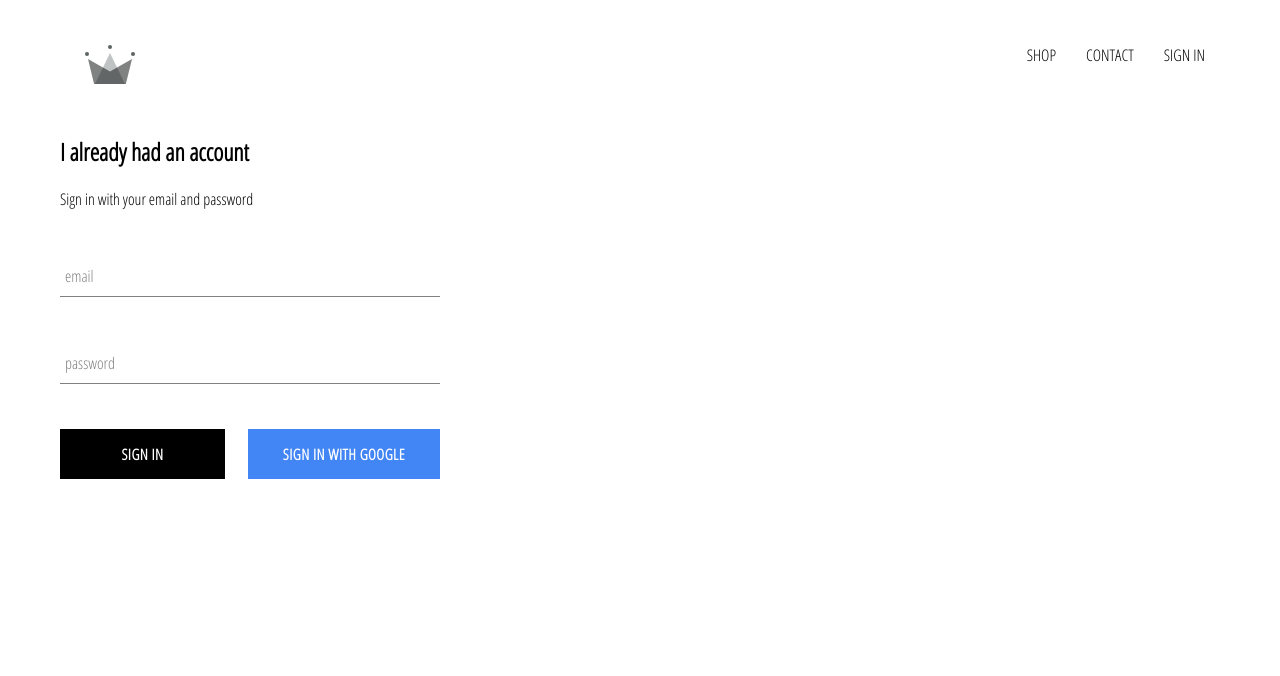
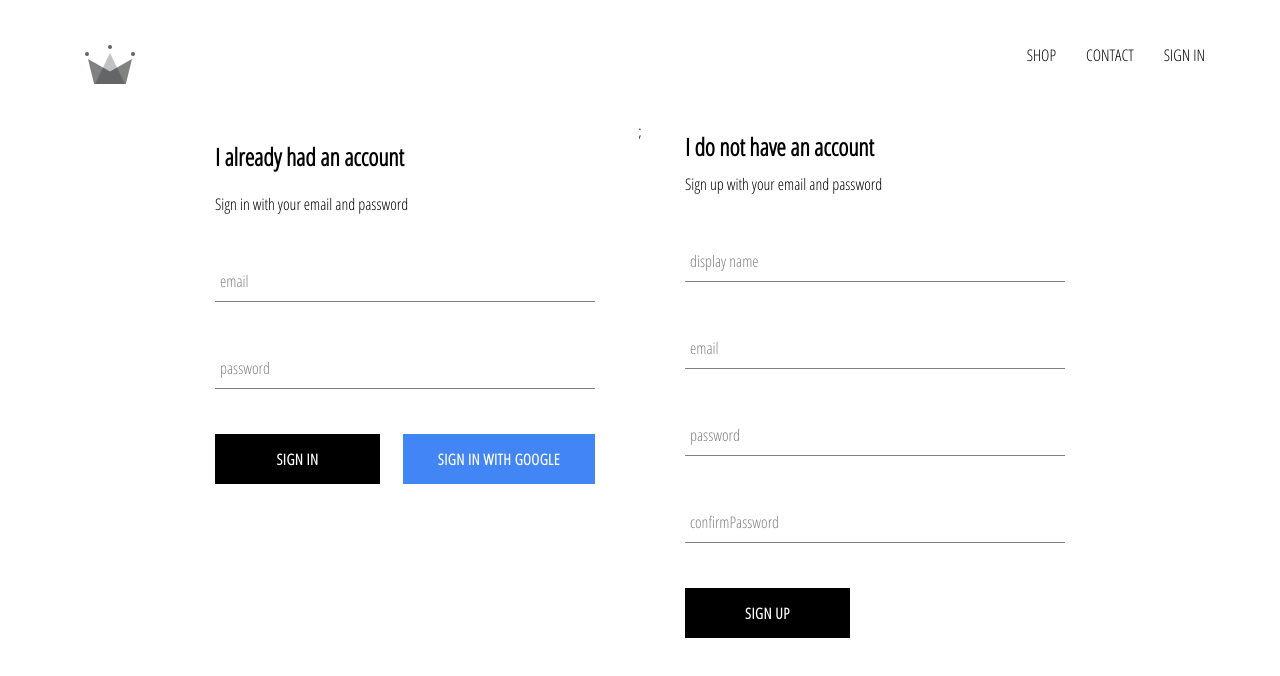
Before and after one commit to Angieduong7/Angie-Clothes-Boutique, a React (Create React App) app: page /signin in a window 1280 px wide. Shown: the top 676 px of the page. Built offline with nearby package versions, Linux system fonts and the light colour scheme; no server answers.

Commit message:
implemented firebase utils to store authenticated users into firebase database

```diff
--- a/src/App.js
+++ b/src/App.js
@@ -7,7 +7,7 @@
 import Header from './components/header/header.component';
 import SignInAndSignUpPage from './pages/sign-in-and-sign-up/sign-in-and-sign-up.component';
 
-import { auth } from './fire-base/firebase.utils';
+import { auth, createUserProfileDocument } from './fire-base/firebase.utils';
 
 class App extends React.Component {
   constructor() {
@@ -21,9 +21,22 @@
   unsubscribeFromAuth = null;
 
   componentDidMount() {
-    this.unsubscribeFromAuth = auth.onAuthStateChanged((user) =>
-      this.setState({ currentUser: user })
-    );
+    this.unsubscribeFromAuth = auth.onAuthStateChanged(async (userAuth) => {
+      if (userAuth) {
+        const userRef = await createUserProfileDocument(userAuth);
+
+        userRef.onSnapshot((snapShot) => {
+          this.setState({
+            currentUser: {
+              id: snapShot.id,
+              ...snapShot.data(),
+            },
+          });
+        });
+      } else {
+        this.setState({ currentUser: userAuth });
+      }
+    });
   }
 
   componentWillUnmount() {
--- /dev/null
+++ b/src/components/sign-up/sign-up.component.jsx
@@ -0,0 +1,104 @@
+import React from 'react';
+
+import FormInput from '../form-input/form-input.component';
+
+import CustomButton from '../custom-button/custom-button.component';
+
+import {
+  auth,
+  createUserProfileDocument,
+} from '../../fire-base/firebase.utils';
+
+import './sign-up.style.scss';
+
+class SignUp extends React.Component {
+  constructor() {
+    super();
+
+    this.state = {
+      displayName: '',
+      email: '',
+      password: '',
+      confirmPassword: '',
+    };
+  }
+
+  handleSubmit = async (e) => {
+    e.preventDefault();
+    const { displayName, email, password, confirmPassword } = this.state;
+
+    if (password !== confirmPassword) {
+      alert(`Password don't match`);
+      return;
+    }
+    try {
+      const { user } = await auth.createUserWithEmailAndPassword(
+        email,
+        password
+      );
+
+      await createUserProfileDocument(user, { displayName });
+
+      this.setState({
+        displayName: '',
+        email: '',
+        password: '',
+        confirmPassword: '',
+      });
+    } catch (error) {
+      console.log(error);
+    }
+  };
+
+  handleChange = (e) => {
+    const { name, value } = e.target;
+
+    this.setState({ [name]: value });
+  };
+  render() {
+    const { displayName, email, password, confirmPassword } = this.state;
+    return (
+      <div className='sign-up'>
+        <h2 className='title'>I do not have an account</h2>
+        <span>Sign up with your email and password</span>
+        <form className='sign-up-form' onSubmit={this.handleSubmit}>
+          <FormInput
+            type='text'
+            name='displayName'
+            value={displayName}
+            onChange={this.handleChange}
+            label='display name'
+            required
+          />
+          <FormInput
+            type='email'
+            name='email'
+            value={email}
+            onChange={this.handleChange}
+            label='email'
+            required
+          />
+          <FormInput
+            type='password'
+            name='password'
+            value={password}
+            onChange={this.handleChange}
+            label='password'
+            required
+          />
+          <FormInput
+            type='password'
+            name='confirmPassword'
+            value={confirmPassword}
+            onChange={this.handleChange}
+            label='confirmPassword'
+            required
+          />
+          <CustomButton type='submit'>SIGN UP</CustomButton>
+        </form>
+      </div>
+    );
+  }
+}
+
+export default SignUp;
--- /dev/null
+++ b/src/components/sign-up/sign-up.style.scss
@@ -0,0 +1,9 @@
+.sign-up {
+  display: flex;
+  flex-direction: column;
+  width: 380px;
+
+  .title {
+    margin: 10px 0;
+  }
+}
--- a/src/fire-base/firebase.utils.js
+++ b/src/fire-base/firebase.utils.js
@@ -12,6 +12,32 @@
   measurementId: 'G-55CBRHJTWC',
 };
 
+export const createUserProfileDocument = async (userAuth, additionalData) => {
+  if (!userAuth) return;
+
+  const userRef = firestore.doc(`users/${userAuth.uid}`);
+
+  const snapShot = await userRef.get();
+
+  if (!snapShot.exists) {
+    const { displayName, email } = userAuth;
+    const createdAt = new Date();
+
+    try {
+      await userRef.set({
+        displayName,
+        email,
+        createdAt,
+        ...additionalData,
+      });
+    } catch (error) {
+      console.log('error creating user', error.message);
+    }
+  }
+
+  return userRef;
+};
+
 firebase.initializeApp(config);
 
 export const auth = firebase.auth();
--- a/src/pages/sign-in-and-sign-up/sign-in-and-sign-up.component.jsx
+++ b/src/pages/sign-in-and-sign-up/sign-in-and-sign-up.component.jsx
@@ -1,9 +1,15 @@
 import React from 'react';
 import './sign-in-and-sign-up.style.scss';
 import SignIn from '../../components/sign-in/sign-in.component';
+import SignUp from '../../components/sign-up/sign-up.component';
 
 const SignInAndSignUpPage = () => {
-  return <SignIn className='sign-in-and-sign-up' />;
+  return (
+    <div className='sign-in-and-sign-up'>
+      <SignIn />;
+      <SignUp />
+    </div>
+  );
 };
 
 export default SignInAndSignUpPage;
--- a/src/pages/sign-in-and-sign-up/sign-in-and-sign-up.style.scss
+++ b/src/pages/sign-in-and-sign-up/sign-in-and-sign-up.style.scss
@@ -0,0 +1,6 @@
+.sign-in-and-sign-up {
+  width: 850px;
+  display: flex;
+  justify-content: space-between;
+  margin: 30px auto;
+}
```
